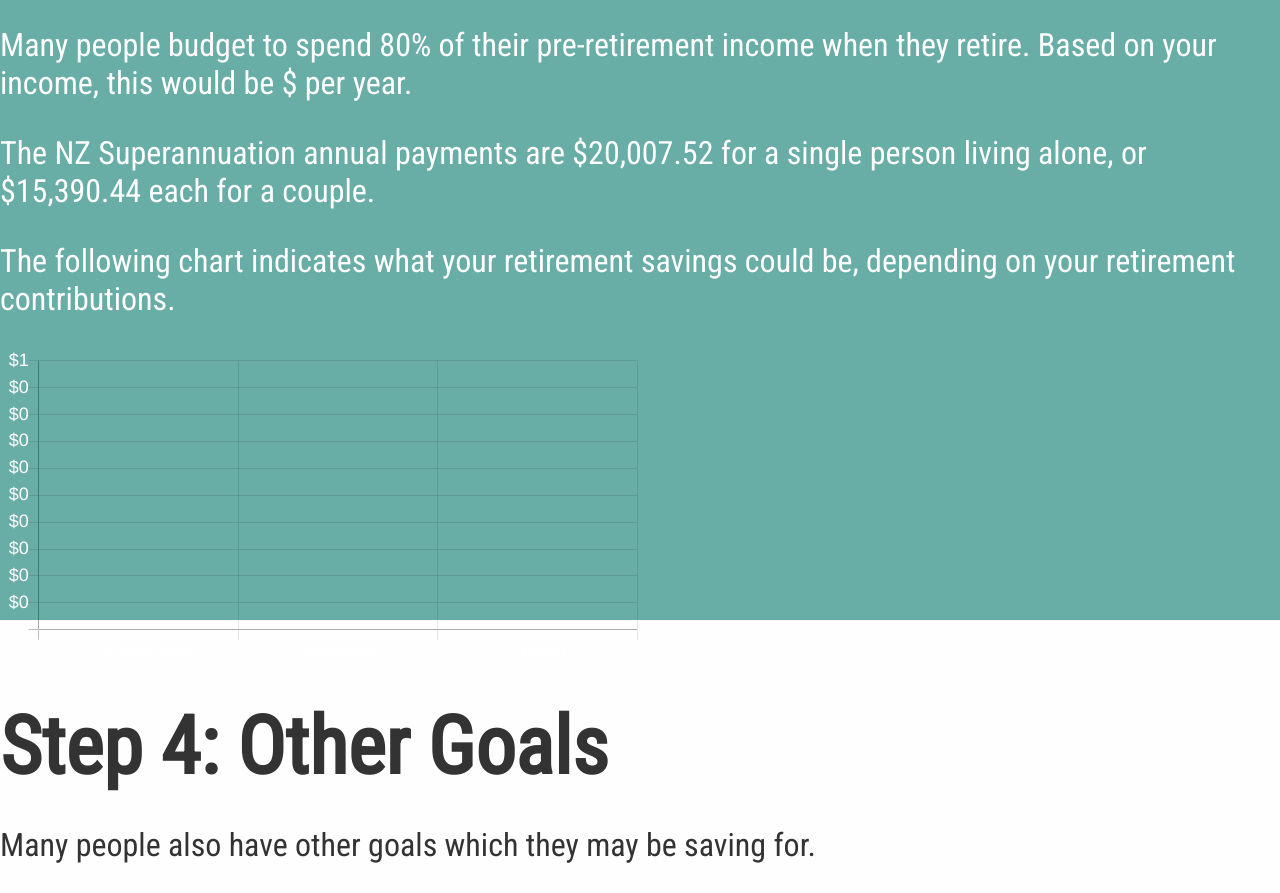
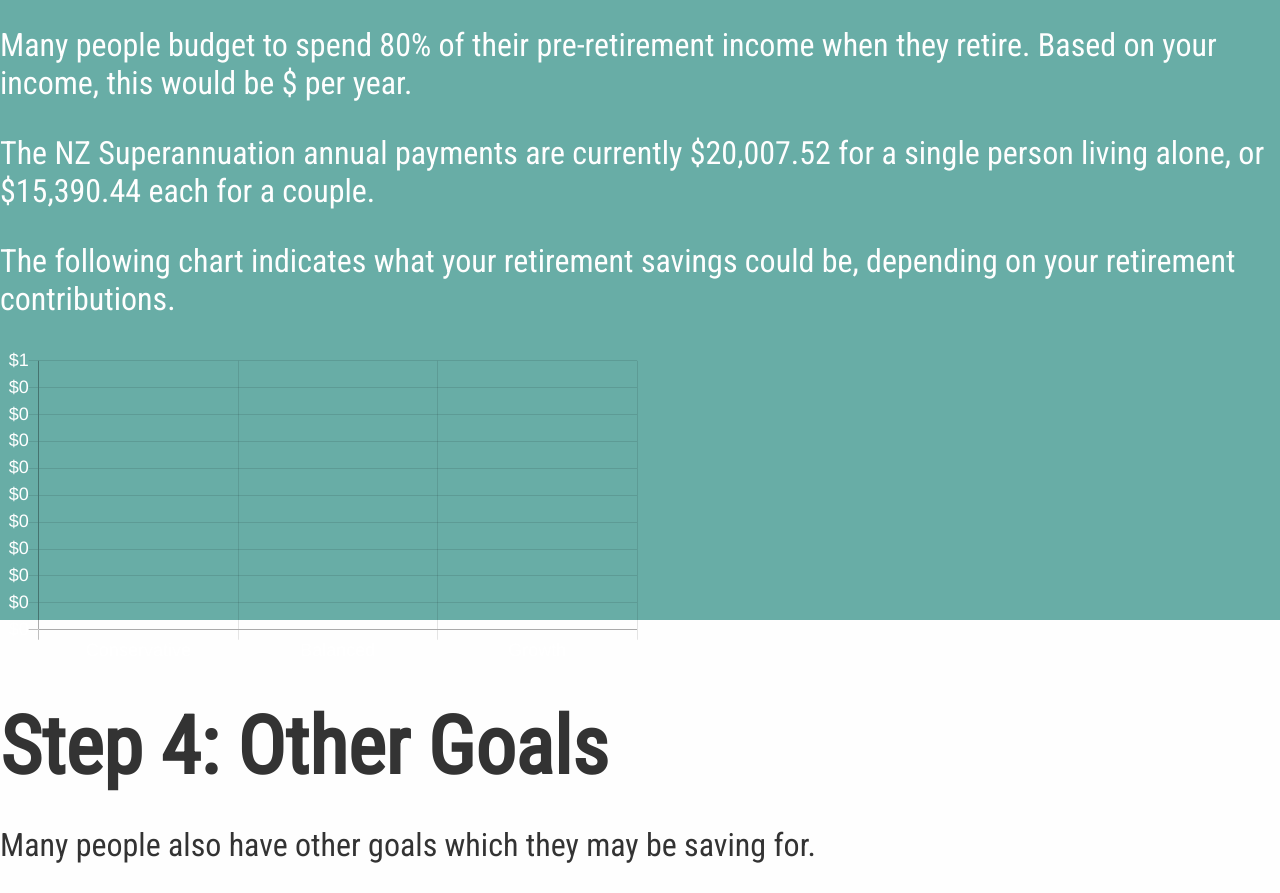
Before and after one commit to alagalac/OnePagePortfolio6, a plain HTML site: page index.html in a window 1280 px wide. Shown: the part 2580-3473 px from the top of the page. Drawn offline with nearby package versions, Linux system fonts and the light colour scheme.

Commit message:
super rates wording

```diff
--- a/index.html
+++ b/index.html
@@ -154,7 +154,7 @@
                 Based on your income, this would be $<span id="PostRetirementExpenditure" class="computed-figure"></span> per year.
             </p>
             <p>
-                The NZ Superannuation annual payments are $20,007.52 for a single person living alone, or $15,390.44 each for a couple.
+                The NZ Superannuation annual payments are currently $20,007.52 for a single person living alone, or $15,390.44 each for a couple.
             </p>
             <p>
                 The following chart indicates what your retirement savings could be, depending on your
```
